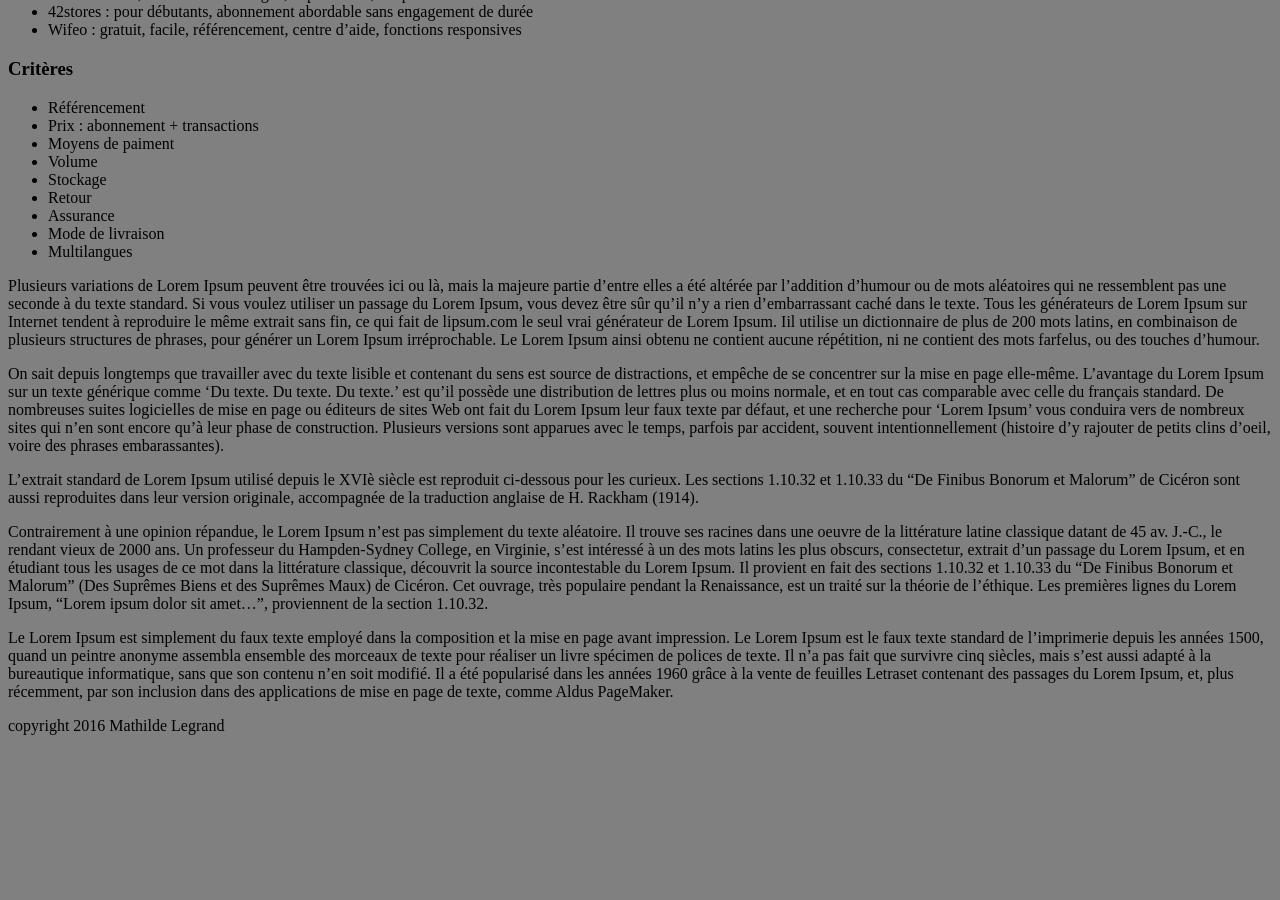
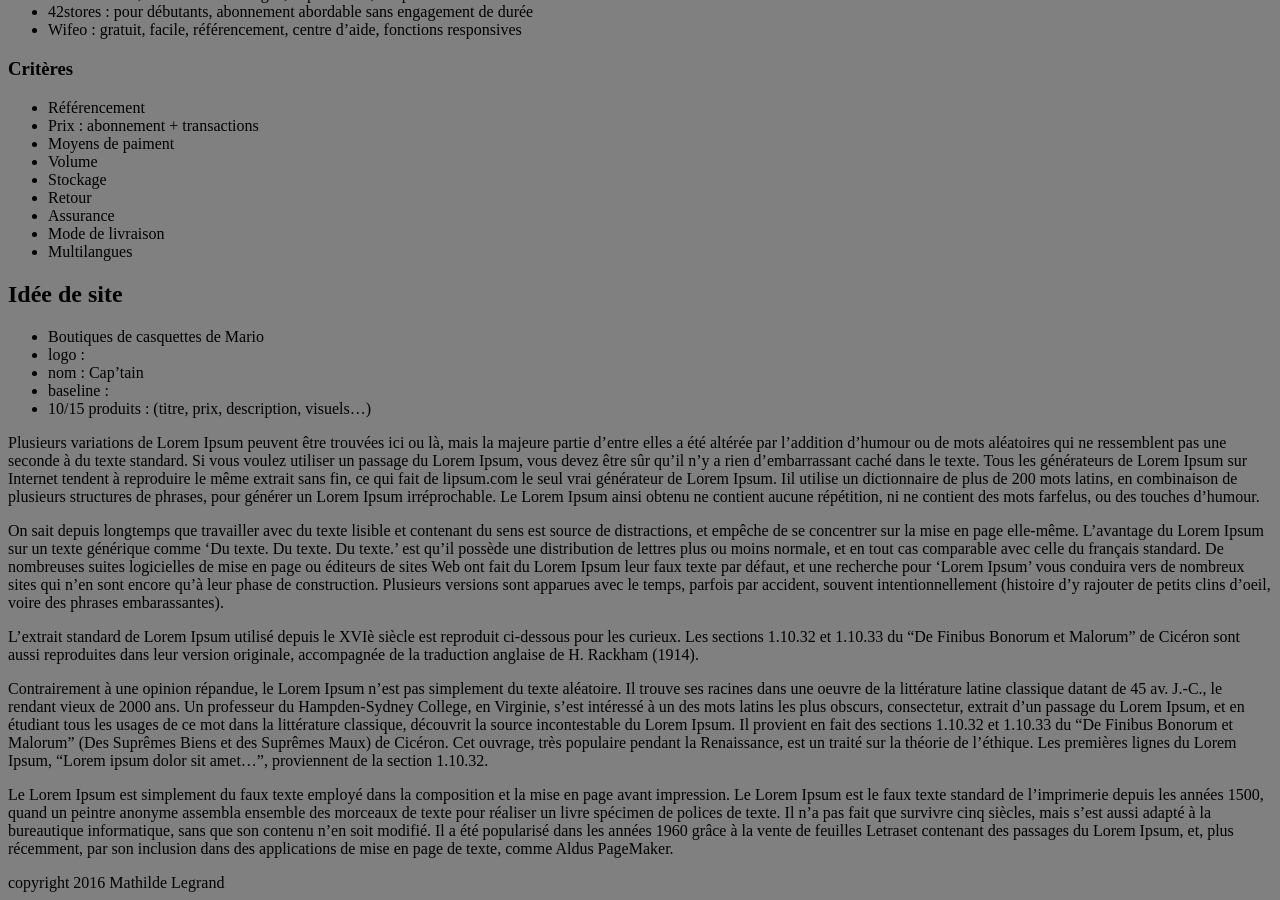
Before and after one commit to mathildelgrd/flatfile, a Jekyll site: the page built from cours/cours4.md, in a window 1280 px wide and 900 px high, scrolled down 587 px. Built offline with Jekyll 4.4.1, drawn with Linux system fonts in a browser that asks for light colours; our own code applies the rules of GitHub Pages for plain Markdown files; before the commit the page ends 1330 px from its top, so only the background shows below that.

Commit message:
Update cours4.md

```diff
--- a/cours/cours4.md
+++ b/cours/cours4.md
@@ -32,3 +32,10 @@ e-commerce : domaine très spécifique
 * Assurance
 * Mode de livraison
 * Multilangues
+
+## Idée de site ##
+* Boutiques de casquettes de Mario
+* logo :
+* nom : Cap'tain
+* baseline :
+* 10/15 produits : (titre, prix, description, visuels...)
```
